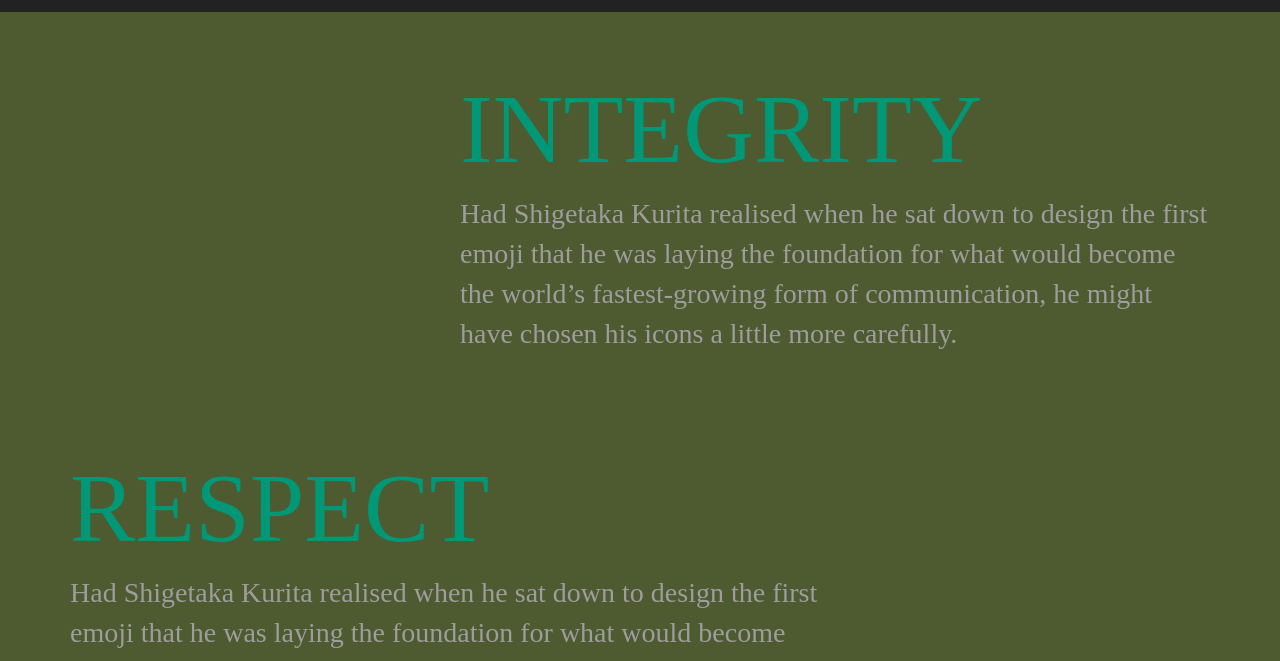
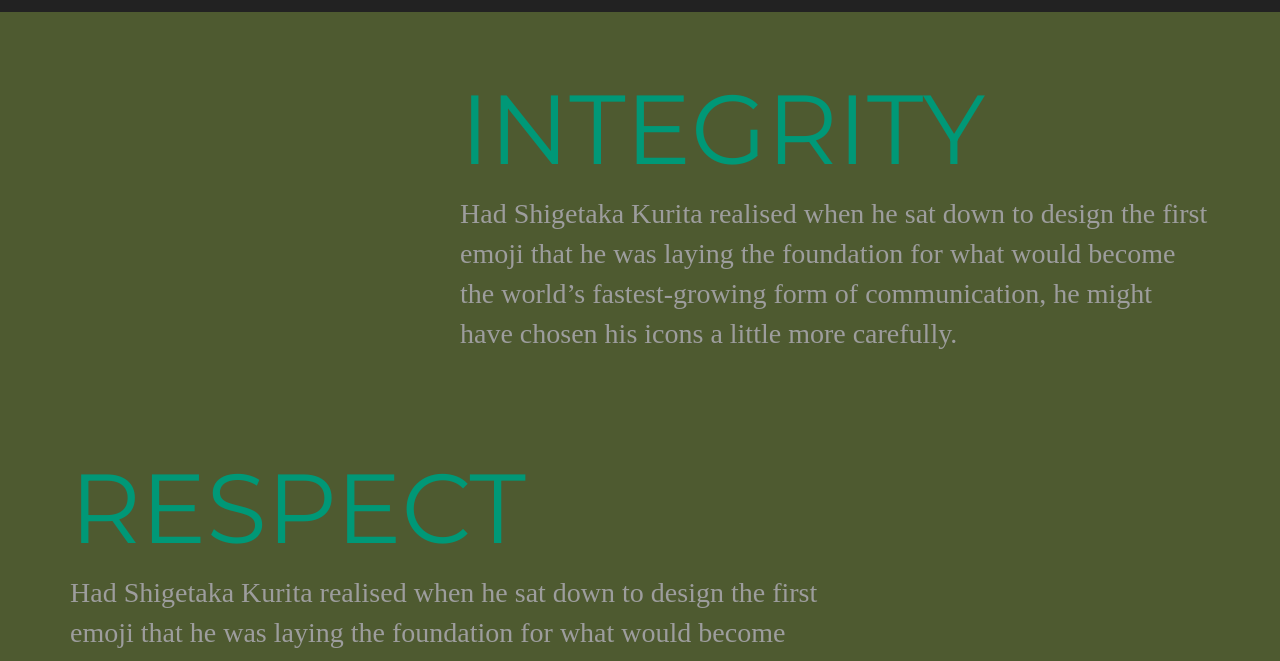
Before and after one commit to MichaelDong32/FPsite, a plain HTML site: page index.html in a window 1280 px wide. Shown: the part 788-1449 px from the top of the page. Drawn offline with nearby package versions, Linux system fonts and the light colour scheme; a web font is replaced by a local one.

Commit message:
Change font

```diff
--- a/css/custom.css
+++ b/css/custom.css
@@ -52,13 +52,13 @@ h3 {
 	padding-top: 70px;
 	font-size: 7em;
 	color: #009877;
+	font-family: 'Montserrat', 'Arial', sans-serif;
 }
 
 p {
 	font-size: 2em;
 	color: #9d9d9d;
 }
-
 
 .address {
 	padding-top: 20px;
@@ -75,8 +75,6 @@ p {
 	width: 50%;
 	height: auto;
 }
-
-
 
 .foot {
 	font-size: 1em;
```
